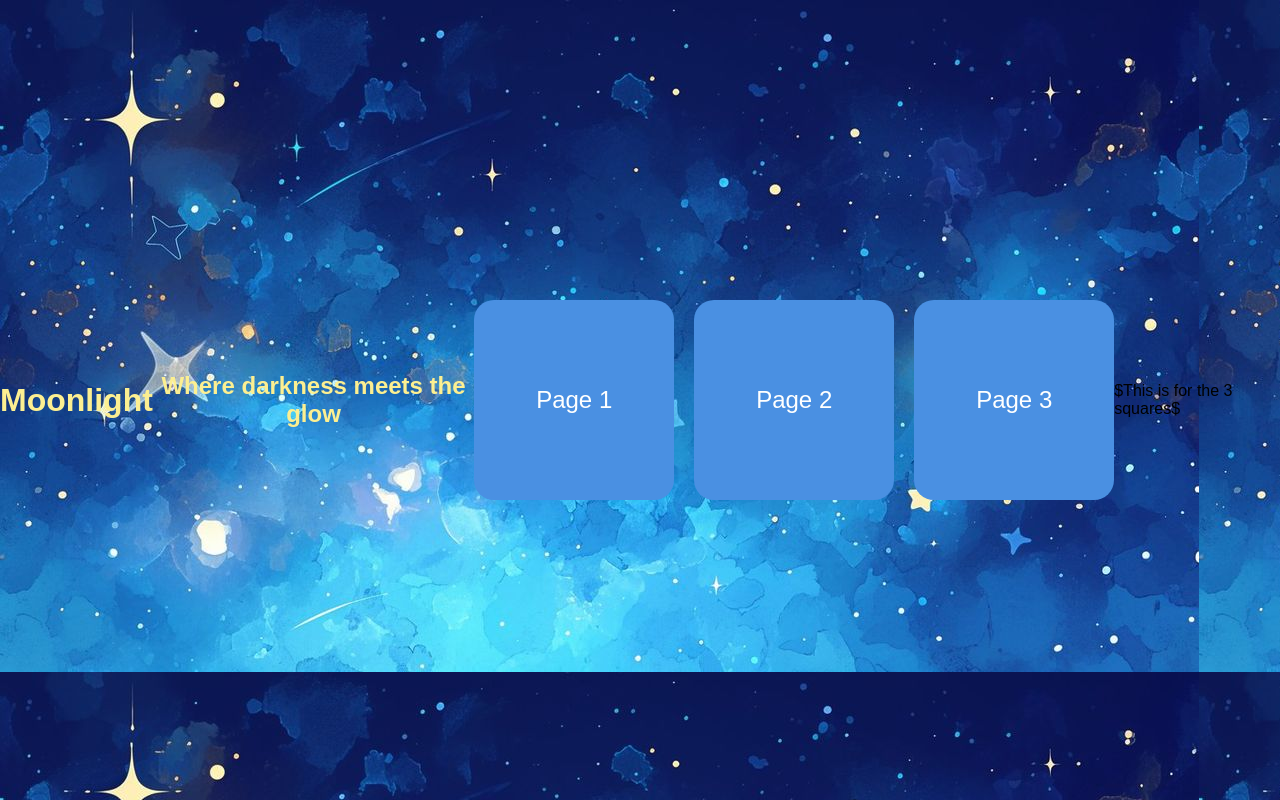
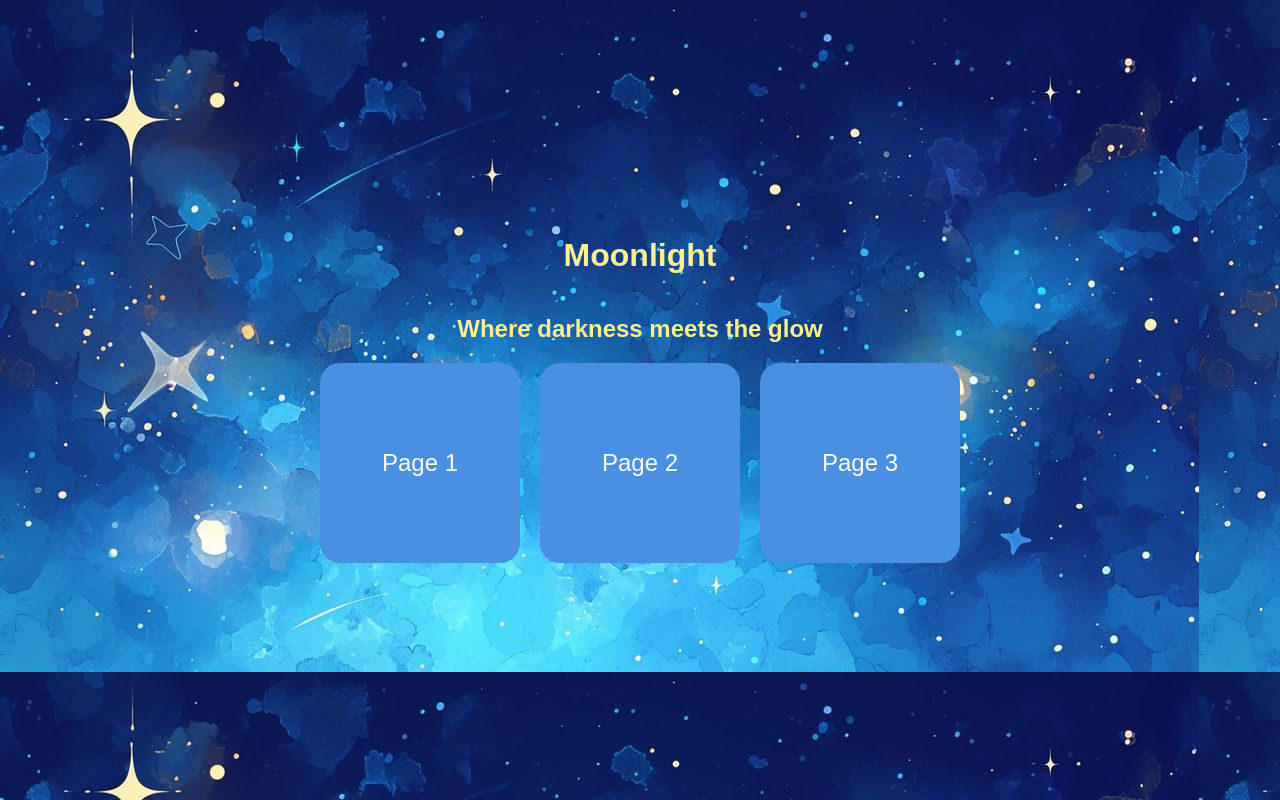
Before and after one commit to Oswa-web/monsite, a plain HTML site: page index.html in a window 1280 px wide. Drawn offline with Linux system fonts and the light colour scheme.

Commit message:
add the lines

```diff
--- a/index.html
+++ b/index.html
@@ -6,8 +6,8 @@
 	<link rel="stylesheet" href="style.css">
 </head>
 <body>
-	 <h1 id="TITRE"> Moonlight </h1>
-	 <h2> Where darkness meets the glow </h2>
+	 <h1 class="titre" id="TITRE"> Moonlight </h1>
+	 <h2 class="sous-titre"> Where darkness meets the glow </h2>
 
 	<div class="container">
 		<a href="page1.html" class="card">
@@ -19,7 +19,7 @@
 		<a href="page3.html" class="card">
 				<div class="content">Page 3</div>
 		</a>
-	</div> $This is for the 3 squares$
+	</div>
 
 	 <script type="text/javascript" src="app.js"></script>
 	</body>
--- a/style.css
+++ b/style.css
@@ -2,11 +2,13 @@ h1{
 	color: #FCEF91;
   font size: 100px ;
   text-align: center;
+  margin-top: 40px
 }
 h2{
   color: #FCEF91;
   font size: 75px;
   text-align: center;
+  margin-bottom: 30x
 }
 body {
   background-image: url('image/space_fond_ecran1.jpg');
@@ -21,10 +23,12 @@ body {
   align-items: center;
   height: 100vh;
   background-color: #f2f2f2;
+  flex-direction: column;
 }
 .container {
   display: flex;
   gap: 20px;
+  margin-bottom: 40px
 }
 .card {
   width: 200px;
```
